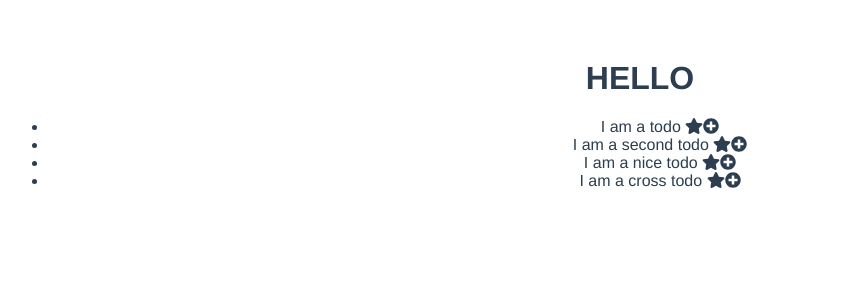
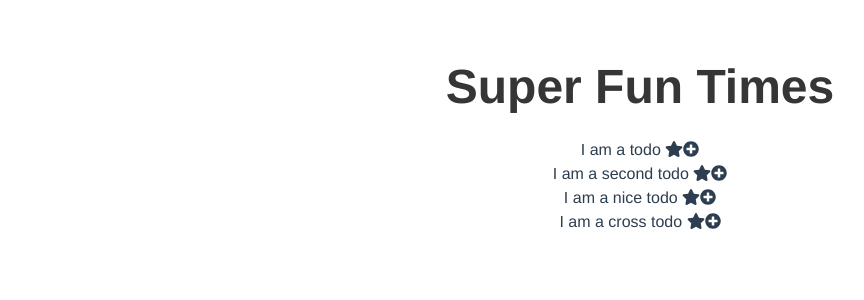
Before and after one commit to alexjackhughes/vue-todo-app, a Vue app: page / in a window 1280 px wide. Shown: the top 300 px of the page, without its empty margins (0-864 px from the left). Built offline with nearby package versions, Linux system fonts and the light colour scheme.

Commit message:
Added in Bulma for styling

```diff
--- a/package.json
+++ b/package.json
@@ -11,6 +11,7 @@
     "@fortawesome/fontawesome-svg-core": "^1.2.22",
     "@fortawesome/free-solid-svg-icons": "^5.10.2",
     "@fortawesome/vue-fontawesome": "^0.1.6",
+    "bulma": "^0.7.5",
     "core-js": "^2.6.5",
     "vue": "^2.6.10"
   },
--- a/src/App.vue
+++ b/src/App.vue
@@ -1,7 +1,7 @@
 
 <template>
   <div id="app">
-    <h1>HELLO</h1>
+    <h1 class="title is-1">Super Fun Times</h1>
     <!-- <HelloWorld msg="Welcome to Your Vue.js App"/> -->
 
     <!-- Remember that todos is the name of our array -->
--- a/src/main.js
+++ b/src/main.js
@@ -1,6 +1,10 @@
 import Vue from "vue";
 import App from "./App.vue";
 
+// Setting up Bulma framework for styling
+import "./../node_modules/bulma/css/bulma.css";
+
+// Setting up Font Awesome for icons
 import { library } from "@fortawesome/fontawesome-svg-core";
 import { faStar, faPlusCircle } from "@fortawesome/free-solid-svg-icons";
 import { FontAwesomeIcon } from "@fortawesome/vue-fontawesome";
```
Also changed, not shown: 1 other file (tests, documents, lock files or other folders).
